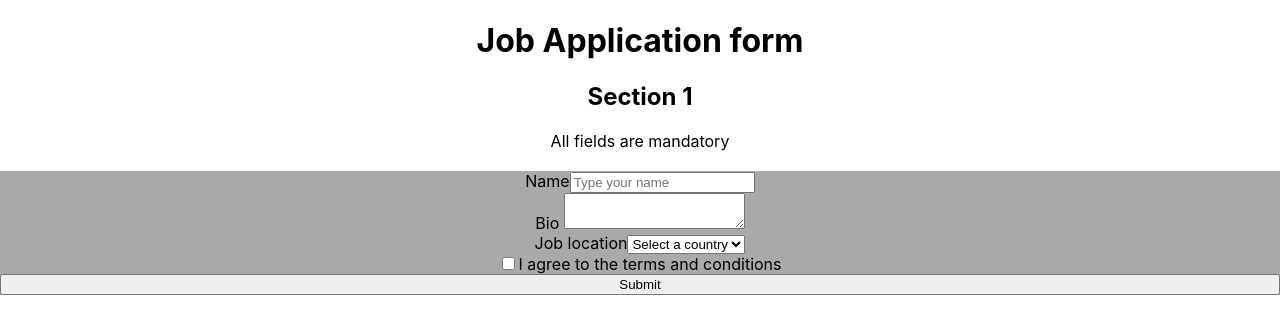
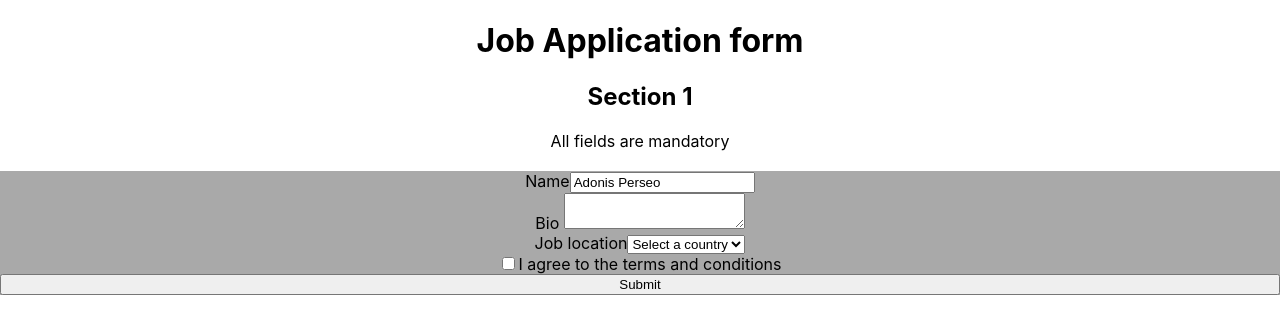
Before and after one commit to EsteAdonis/React-Testing, a React (Create React App) app: page / in a window 1280 px wide. Shown: the top 334 px of the page. Built offline with nearby package versions, Linux system fonts and the light colour scheme.

Commit message:
getByDisplayValue

```diff
--- a/src/components/application/application.tsx
+++ b/src/components/application/application.tsx
@@ -7,7 +7,10 @@ export const Application = () => {
 			<form action="" style={{display: "flex", flexDirection: "column", marginTop: "20px", backgroundColor: "darkgray"}}>
 				<div>
 					<label htmlFor="name">Name</label>
-					<input type="text" id="name" placeholder="Type your name" />
+					<input type="text" id="name"
+							placeholder="Type your name"
+							value="Adonis Perseo"
+							onChange={() => {}}/>
 				</div>
 				<div>
 					<label htmlFor="bio">Bio </label>
```
Also changed, not shown: 1 other file (tests, documents, lock files or other folders).
